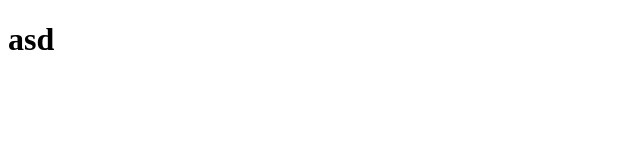
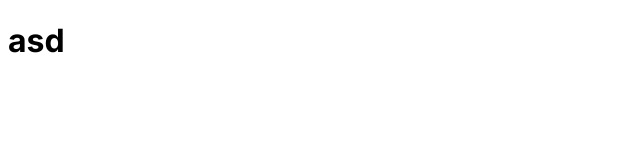
Before and after one commit to SafychCSS/wemakefab, a Vue app: page / in a window 1280 px wide. Shown: the top 160 px of the page, without its empty margins (0-640 px from the left). Built offline with nearby package versions, Linux system fonts and the light colour scheme.

Commit message:
add font, sass

```diff
--- a/package.json
+++ b/package.json
@@ -9,6 +9,8 @@
   },
   "dependencies": {
     "core-js": "^3.6.5",
+    "sass": "^1.54.4",
+    "sass-loader": "^10.1.1",
     "vue": "^3.0.0",
     "vuex": "^4.0.2"
   },
@@ -35,7 +37,8 @@
     },
     "rules": {
       "no-unused-vars": 0,
-      "vue/no-unused-components": 0}
+      "vue/no-unused-components": 0
+    }
   },
   "browserslist": [
     "> 1%",
--- a/public/index.html
+++ b/public/index.html
@@ -4,12 +4,16 @@
     <meta charset="utf-8">
     <meta http-equiv="X-UA-Compatible" content="IE=edge">
     <meta name="viewport" content="width=device-width,initial-scale=1.0">
+    <link rel="preconnect" href="https://fonts.googleapis.com">
+    <link rel="preconnect" href="https://fonts.gstatic.com" crossorigin>
+    <link href="https://fonts.googleapis.com/css2?family=Inter:wght@400;500;600;700&display=swap" rel="stylesheet">
     <link rel="icon" href="<%= BASE_URL %>favicon.ico">
     <title><%= htmlWebpackPlugin.options.title %></title>
 </head>
 <body>
 <noscript>
-      <strong>We're sorry but <%= htmlWebpackPlugin.options.title %> doesn't work properly without JavaScript enabled. Please enable it to continue.</strong>
+    <strong>We're sorry but <%= htmlWebpackPlugin.options.title %> doesn't work properly without JavaScript enabled.
+        Please enable it to continue.</strong>
 </noscript>
 <div id="app"></div>
 <!-- built files will be auto injected -->
--- /dev/null
+++ b/src/assets/scss/index.scss
@@ -0,0 +1,7 @@
+* {
+    box-sizing: border-box;
+}
+
+body {
+    font-family: 'Inter', sans-serif;
+}
--- a/src/main.js
+++ b/src/main.js
@@ -1,5 +1,7 @@
-import { createApp } from 'vue';
+import {createApp} from 'vue';
 import App from '@/App.vue';
 import store from '@/store';
 
+import '@/assets/scss/index.scss';
+
 createApp(App).use(store).mount('#app');
```
Also changed, not shown: 1 other file (tests, documents, lock files or other folders). Lines whose indentation alone changed are shown as unchanged.
